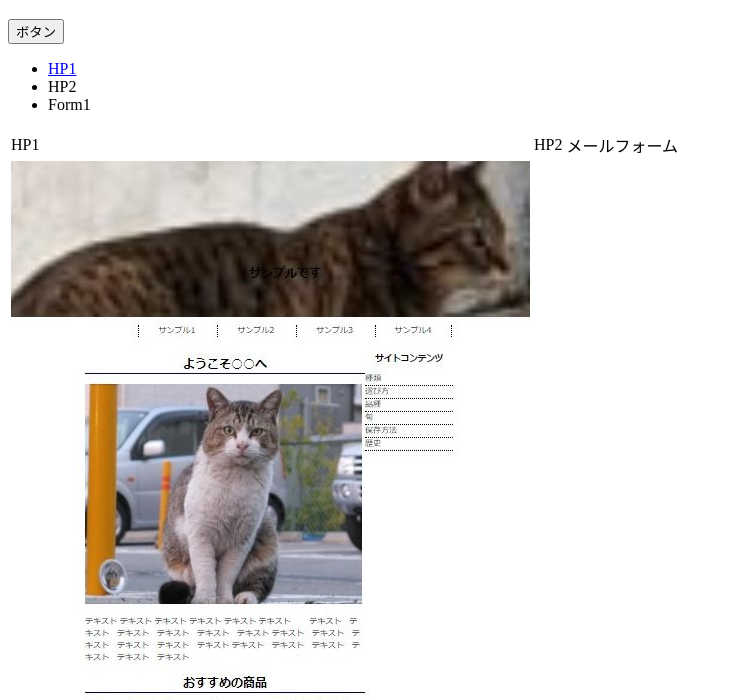
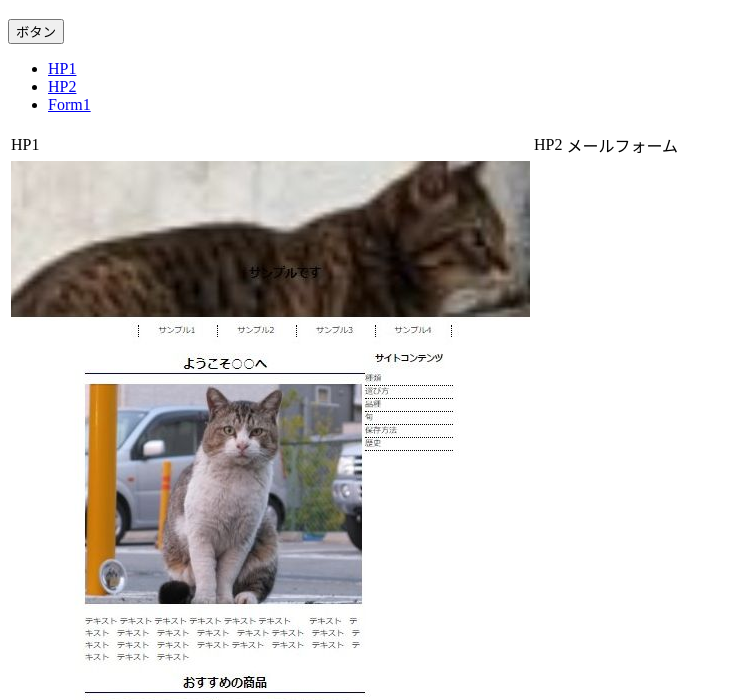
Before and after one commit to ocean72/test, a plain HTML site: page index.html in a window 1280 px wide. Both pictures are taken after a click on the button "ボタン". Shown: the part 70-770 px from the top of the page, without its empty margins (0-732 px from the left). Drawn offline with nearby package versions, Linux system fonts and the light colour scheme.

Commit message:
Update index.html

```diff
--- a/index.html
+++ b/index.html
@@ -12,8 +12,8 @@
 	<input type="button" id="btn" value="ボタン">
 	<ul>
 		<li><a href="HP1/index.html">HP1</a></li>
-		<li>HP2</li>
-        <li>Form1</li>
+		<li><a href="HP1/index.html">HP2</a></li>
+		<li><a href="mform1/index.html">Form1</a></li>
     </ul>
 
 
```
